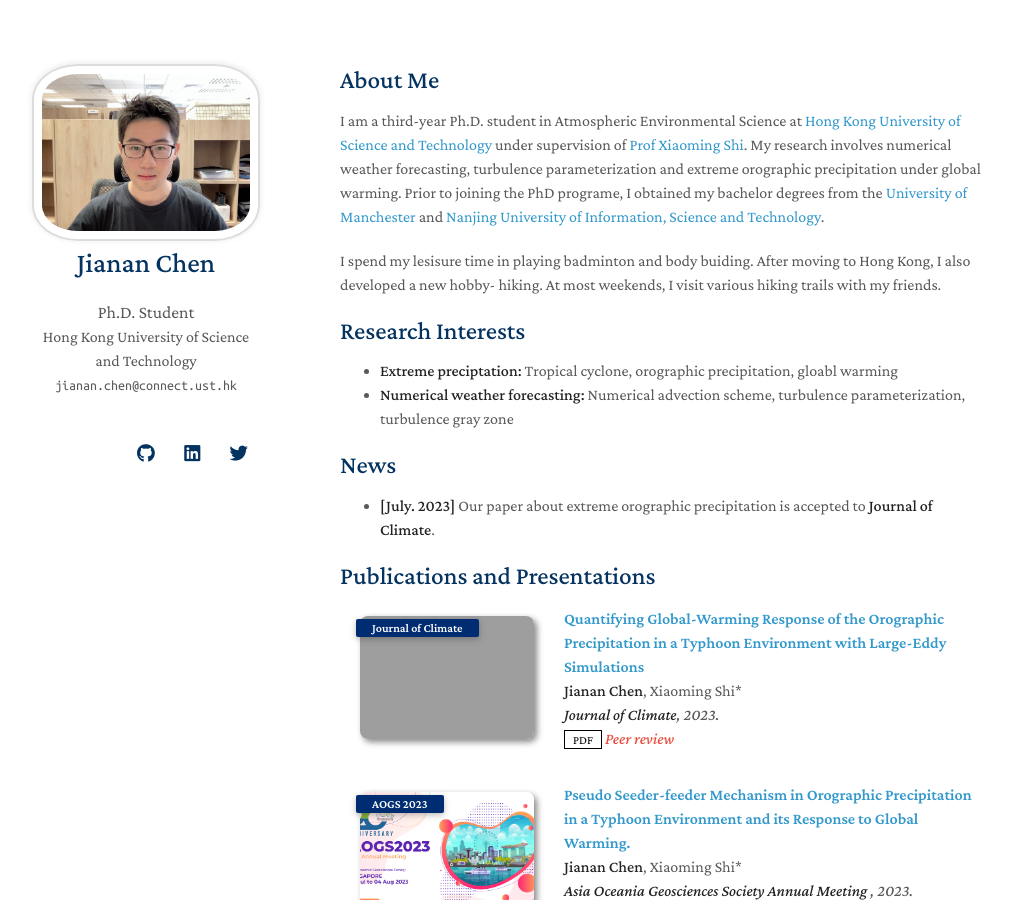
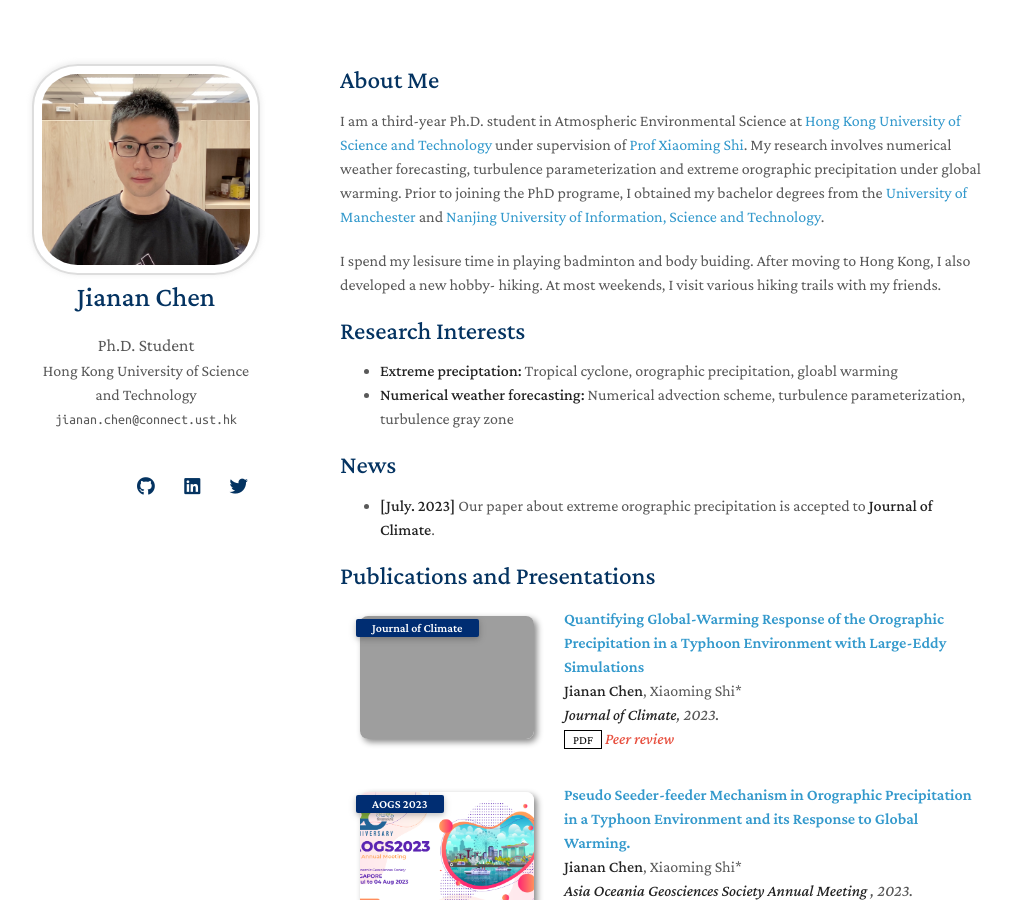
Before and after one commit to JiananChenUST/jiananchenust.github.io, a Jekyll site: the page built from index.md, in a window 1280 px wide and 900 px high. Shown: the whole window, without its empty margins (130-1141 px from the left). Built offline with Jekyll 4.4.1, drawn with Linux system fonts in a browser that asks for light colours; nearby versions of some CDN libraries; a style sheet for code colours, icons or effects is not loaded; our own code applies the rules of GitHub Pages for plain Markdown files; grey boxes are pictures that could not be loaded.

Commit message:
Update _config.yml

```diff
--- a/_config.yml
+++ b/_config.yml
@@ -20,7 +20,7 @@ twitter: https://twitter.com/AtmosChen
 
 # Images (e.g., your profile picture and your website's favicon)
 # "favicon" and "favicon_dark" are used for the light and dark modes, respectively.
-avatar: ./assets/img/Jianan1.jpg
+avatar: ./assets/img/Jianan2.jpg
 favicon: ./assets/img/favicon.png
 favicon_dark: ./assets/img/favicon-dark.png
 
```
